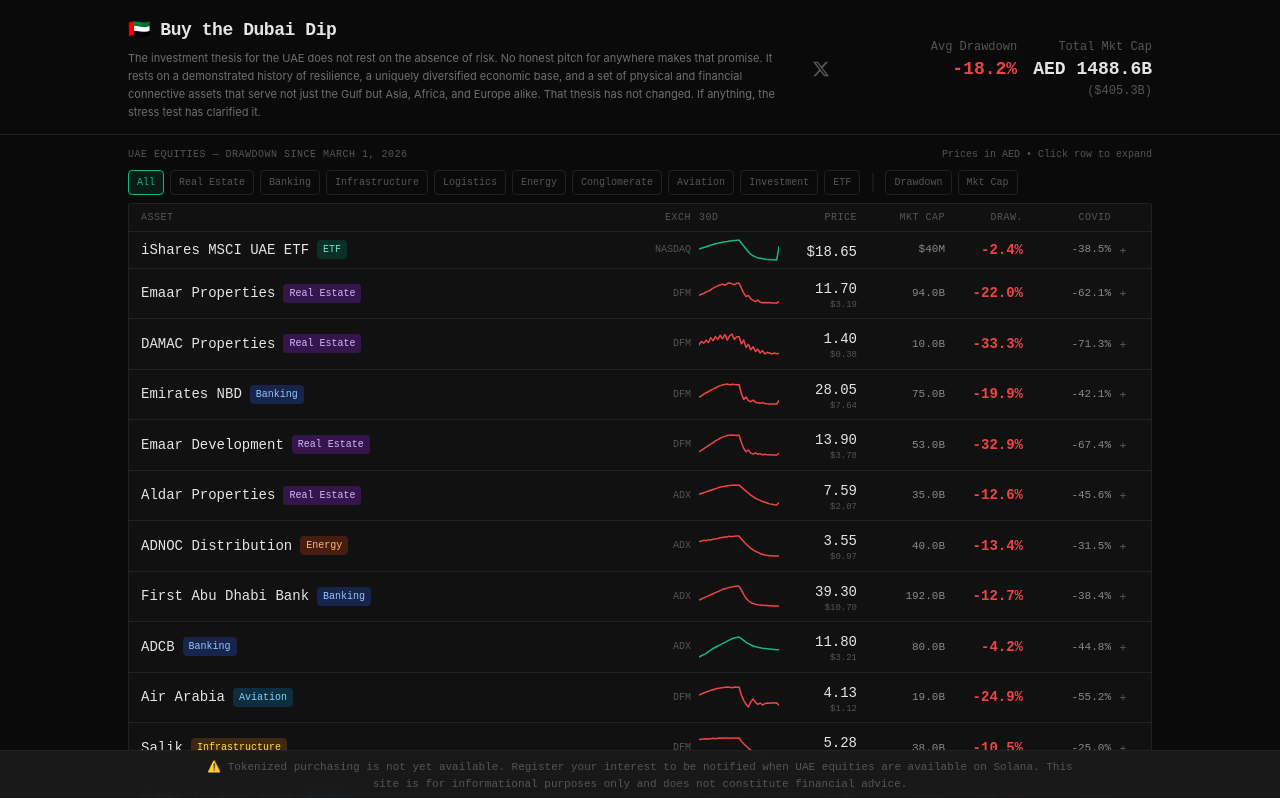
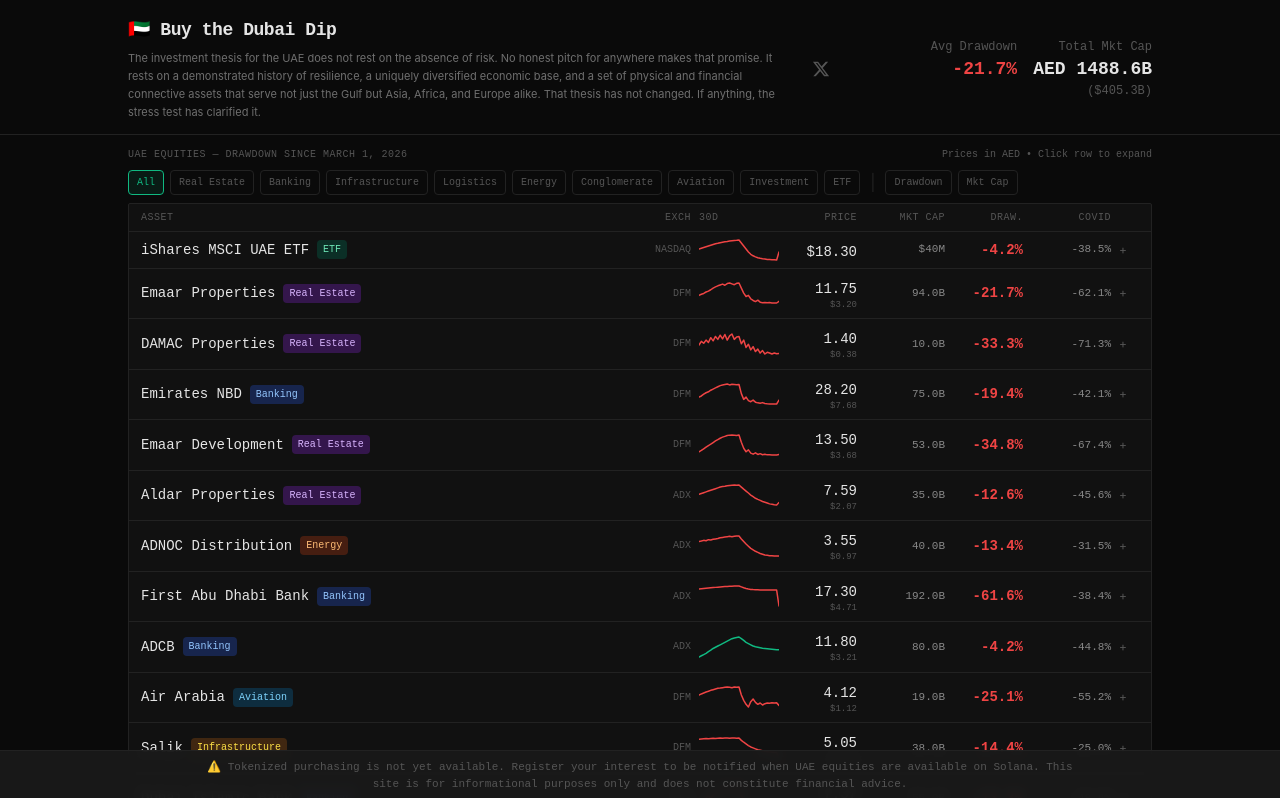
Before and after one commit to riverventures/buy-the-dubai-dip, a Next.js app: page / in a window 1280 px wide. Shown: the top 798 px of the page. Built offline with nearby package versions, Linux system fonts and the light colour scheme.

Commit message:
chore: daily price update 2026-04-05

```diff
--- a/src/data/assets.ts
+++ b/src/data/assets.ts
@@ -62,15 +62,15 @@
     exchange: 'NASDAQ',
     currency: 'USD',
     fiatUrl: 'https://www.ishares.com/us/products/264275/ishares-msci-uae-capped-etf',
-    currentPrice: 18.65,
+    currentPrice: 18.30,
     preMarch1Price: 19.10,
-    drawdownPct: -2.4,
+    drawdownPct: -4.2,
     covidDrawdownPct: -38.5,
     sparklineData: [
       18.50, 18.55, 18.60, 18.65, 18.70, 18.75, 18.80, 18.85, 18.88, 18.92,
       18.95, 18.98, 19.00, 19.03, 19.05, 19.07, 19.08, 19.10,
       18.90, 18.70, 18.50, 18.30, 18.15, 18.05, 17.98, 17.92, 17.88,
-      17.85, 17.83, 17.81, 17.80, 17.79, 17.78, 17.77, 18.65
+      17.85, 17.83, 17.81, 17.80, 17.79, 17.78, 17.77, 18.30
     ],
     pe: 8.2,
     marketCapB: 0.04,
@@ -89,15 +89,15 @@
     exchange: 'DFM',
     currency: 'AED',
     fiatUrl: 'https://www.dfm.ae/the-exchange/market-information/company/EMAAR/trading/trading-summary',
-    currentPrice: 11.70,
+    currentPrice: 11.75,
     preMarch1Price: 15.00,
-    drawdownPct: -22.0,
+    drawdownPct: -21.7,
     covidDrawdownPct: -62.1,
     sparklineData: [
       12.80, 13.00, 13.15, 13.40, 13.55, 13.80, 14.10, 14.30, 14.50, 14.65,
       14.80, 14.60, 14.90, 15.00, 14.85, 14.70, 14.95, 15.00,
       14.10, 13.20, 12.60, 12.80, 12.20, 11.90, 11.70, 11.95, 11.60,
-      11.50, 11.55, 11.48, 11.52, 11.47, 11.46, 11.45, 11.70
+      11.50, 11.55, 11.48, 11.52, 11.47, 11.46, 11.45, 11.75
     ],
     pe: 5.8,
     marketCapB: 94.0,
@@ -143,15 +143,15 @@
     exchange: 'DFM',
     currency: 'AED',
     fiatUrl: 'https://www.dfm.ae/the-exchange/market-information/company/EMIRATESNBD/trading/trading-summary',
-    currentPrice: 28.05,
+    currentPrice: 28.20,
     preMarch1Price: 35.00,
-    drawdownPct: -19.9,
+    drawdownPct: -19.4,
     covidDrawdownPct: -42.1,
     sparklineData: [
       29.50, 30.00, 30.80, 31.40, 31.80, 32.50, 33.00, 33.50, 34.00, 34.50,
       34.80, 35.00, 35.20, 34.80, 35.10, 35.00, 34.90, 35.00,
       31.00, 28.50, 29.50, 28.00, 27.50, 28.20, 27.30, 27.00, 26.80,
-      27.10, 26.70, 26.60, 26.55, 26.52, 26.50, 26.50, 28.05
+      27.10, 26.70, 26.60, 26.55, 26.52, 26.50, 26.50, 28.20
     ],
     pe: 6.2,
     marketCapB: 75.0,
@@ -170,15 +170,15 @@
     exchange: 'DFM',
     currency: 'AED',
     fiatUrl: 'https://www.dfm.ae/the-exchange/market-information/company/EMAARDEV/trading/trading-summary',
-    currentPrice: 13.90,
+    currentPrice: 13.50,
     preMarch1Price: 20.70,
-    drawdownPct: -32.9,
+    drawdownPct: -34.8,
     covidDrawdownPct: -67.4,
     sparklineData: [
       14.50, 15.00, 15.60, 16.20, 16.80, 17.30, 17.90, 18.50, 19.00, 19.50,
       19.90, 20.20, 20.50, 20.65, 20.70, 20.60, 20.50, 20.70,
       18.00, 15.80, 14.50, 15.20, 14.00, 13.60, 14.10, 13.50, 13.80,
-      13.40, 13.55, 13.35, 13.40, 13.32, 13.30, 13.30, 13.90
+      13.40, 13.55, 13.35, 13.40, 13.32, 13.30, 13.30, 13.50
     ],
     pe: 4.5,
     marketCapB: 53.0,
@@ -251,15 +251,15 @@
     exchange: 'ADX',
     currency: 'AED',
     fiatUrl: 'https://www.adx.ae/main-market/company-profile/overview?symbols=FAB',
-    currentPrice: 39.30,
+    currentPrice: 17.30,
     preMarch1Price: 45.00,
-    drawdownPct: -12.7,
+    drawdownPct: -61.6,
     covidDrawdownPct: -38.4,
     sparklineData: [
       41.00, 41.30, 41.60, 41.90, 42.20, 42.50, 42.80, 43.10, 43.40, 43.70,
       44.00, 44.20, 44.40, 44.60, 44.75, 44.85, 44.95, 45.00,
       43.80, 42.60, 41.50, 40.80, 40.30, 40.00, 39.80, 39.65, 39.55,
-      39.50, 39.45, 39.42, 39.38, 39.35, 39.32, 39.30, 39.30
+      39.50, 39.45, 39.42, 39.38, 39.35, 39.32, 39.30, 17.30
     ],
     pe: 8.4,
     marketCapB: 192.0,
@@ -305,15 +305,15 @@
     exchange: 'DFM',
     currency: 'AED',
     fiatUrl: 'https://www.dfm.ae/the-exchange/market-information/company/AIRARABIA/trading/trading-summary',
-    currentPrice: 4.13,
+    currentPrice: 4.12,
     preMarch1Price: 5.50,
-    drawdownPct: -24.9,
+    drawdownPct: -25.1,
     covidDrawdownPct: -55.2,
     sparklineData: [
       4.90, 4.98, 5.05, 5.12, 5.18, 5.25, 5.30, 5.35, 5.40, 5.42,
       5.45, 5.48, 5.50, 5.48, 5.45, 5.50, 5.48, 5.50,
       4.90, 4.50, 4.20, 4.00, 4.40, 4.60, 4.35, 4.20, 4.30,
-      4.15, 4.25, 4.30, 4.28, 4.32, 4.30, 4.31, 4.13
+      4.15, 4.25, 4.30, 4.28, 4.32, 4.30, 4.31, 4.12
     ],
     pe: 7.5,
     marketCapB: 19.0,
@@ -332,15 +332,15 @@
     exchange: 'DFM',
     currency: 'AED',
     fiatUrl: 'https://www.dfm.ae/the-exchange/market-information/company/SALIK/trading/trading-summary',
-    currentPrice: 5.28,
+    currentPrice: 5.05,
     preMarch1Price: 5.90,
-    drawdownPct: -10.5,
+    drawdownPct: -14.4,
     covidDrawdownPct: -25.0,
     sparklineData: [
       5.85, 5.86, 5.87, 5.88, 5.87, 5.88, 5.89, 5.88, 5.89, 5.90,
       5.89, 5.90, 5.90, 5.89, 5.90, 5.90, 5.89, 5.90,
       5.80, 5.72, 5.65, 5.58, 5.52, 5.48, 5.44, 5.40, 5.38,
-      5.36, 5.34, 5.32, 5.30, 5.29, 5.28, 5.28, 5.28
+      5.36, 5.34, 5.32, 5.30, 5.29, 5.28, 5.28, 5.05
     ],
     pe: 18.5,
     marketCapB: 38.0,
@@ -359,15 +359,15 @@
     exchange: 'DFM',
     currency: 'AED',
     fiatUrl: 'https://www.dfm.ae/the-exchange/market-information/company/DIB/trading/trading-summary',
-    currentPrice: 7.32,
+    currentPrice: 7.37,
     preMarch1Price: 8.50,
-    drawdownPct: -13.9,
+    drawdownPct: -13.3,
     covidDrawdownPct: -48.6,
     sparklineData: [
       7.70, 7.85, 7.75, 7.95, 8.05, 7.90, 8.10, 8.20, 8.30, 8.40,
       8.35, 8.50, 8.45, 8.48, 8.42, 8.50, 8.48, 8.50,
       8.10, 7.80, 7.60, 7.75, 7.50, 7.65, 7.45, 7.50, 7.42,
-      7.48, 7.44, 7.42, 7.43, 7.41, 7.40, 7.40, 7.32
+      7.48, 7.44, 7.42, 7.43, 7.41, 7.40, 7.40, 7.37
     ],
     pe: 6.8,
     marketCapB: 55.0,
```
